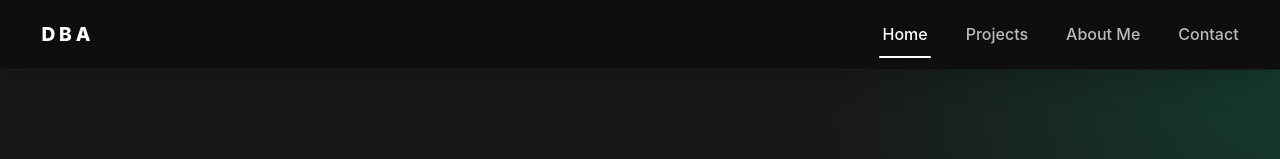
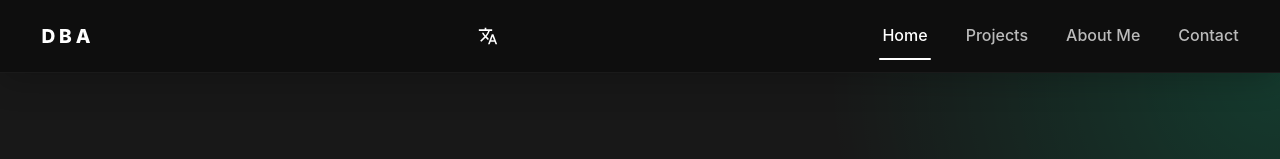
Before and after one commit to GoDie910/personal-website, a Vue app: page / in a window 1280 px wide. Shown: the top 159 px of the page. Built offline with nearby package versions, Linux system fonts and the light colour scheme.

Commit message:
AppNavbar: LanguageSelector working

```diff
--- a/package.json
+++ b/package.json
@@ -16,8 +16,10 @@
   },
   "dependencies": {
     "@iconify/vue": "^5.0.1",
+    "@mdi/js": "^7.4.47",
     "pinia": "^3.0.4",
     "vue": "^3.5.32",
+    "vue-i18n": "^11.4.6",
     "vue-router": "^5.0.4"
   },
   "devDependencies": {
--- a/src/App.vue
+++ b/src/App.vue
@@ -1,6 +1,23 @@
 <script setup lang="ts">
-import { RouterView } from 'vue-router'
-import AppNavbar from '@/components/layout/AppNavbar.vue'
+  import { watch } from 'vue'
+  import { RouterView } from 'vue-router'
+  import { useI18n } from 'vue-i18n'
+  import { useAppStore } from '@/stores/app'
+
+  import AppNavbar from '@/components/layout/AppNavbar.vue'
+
+  const { locale } = useI18n()
+  const appStore = useAppStore()
+
+  // Sync locale
+  watch(
+    () => appStore.locale,
+    newLocale => {
+      locale.value = newLocale
+      document.documentElement.lang = newLocale
+    },
+    { immediate: true },
+  )
 </script>
 
 <template>
--- a/src/components/layout/AppNavbar.vue
+++ b/src/components/layout/AppNavbar.vue
@@ -1,6 +1,7 @@
 
 <script setup lang="ts">
   import { RouterLink } from 'vue-router'
+  import LanguageSelector from '../navigation/LanguageSelector.vue';
 
   const links = [
     {
@@ -31,6 +32,8 @@ const links = [
       >
         DBA
       </RouterLink>
+
+      <LanguageSelector></LanguageSelector>
 
       <nav class="nav-links">
         <RouterLink
--- /dev/null
+++ b/src/components/navigation/LanguageSelector.vue
@@ -0,0 +1,196 @@
+<script setup lang="ts">
+import { computed, ref, onMounted, onBeforeUnmount } from 'vue'
+
+import { locales } from '@/translations'
+import { useAppStore } from '@/stores/app'
+import type { Locale } from '@/types'
+import { mdiTranslate } from '@mdi/js'
+
+const appStore = useAppStore()
+
+const isOpen = ref(false)
+
+const locale = computed({
+  get: () => appStore.locale,
+  set: (value: string) => {
+    appStore.locale = value as Locale
+  },
+})
+
+const dropdownRef = ref<HTMLElement | null>(null)
+
+function selectLanguage(lang: Locale) {
+  locale.value = lang
+  isOpen.value = false
+}
+
+function handleClickOutside(event: MouseEvent) {
+  if (
+    dropdownRef.value &&
+    !dropdownRef.value.contains(event.target as Node)
+  ) {
+    isOpen.value = false
+  }
+}
+
+onMounted(() => {
+  document.addEventListener('click', handleClickOutside)
+})
+
+onBeforeUnmount(() => {
+  document.removeEventListener('click', handleClickOutside)
+})
+</script>
+
+<template>
+  <div
+    ref="dropdownRef"
+    class="language-selector"
+  >
+    <button
+      class="language-button"
+      type="button"
+      @click="isOpen = !isOpen"
+    >
+      <svg
+        viewBox="0 0 24 24"
+        width="20"
+        height="20"
+        aria-hidden="true"
+      >
+        <path
+          :d="mdiTranslate"
+          fill="currentColor"
+        />
+      </svg>
+    </button>
+
+    <Transition name="dropdown">
+      <div
+        v-if="isOpen"
+        class="language-dropdown"
+      >
+        <button
+          v-for="lang in locales"
+          :key="lang"
+          class="language-option"
+          :class="{ active: locale === lang }"
+          @click="selectLanguage(lang)"
+        >
+          {{ lang.toUpperCase() }}
+        </button>
+      </div>
+    </Transition>
+  </div>
+</template>
+
+<style scoped>
+.language-selector {
+  position: relative;
+}
+
+.language-button {
+  display: flex;
+  align-items: center;
+  justify-content: center;
+
+  width: 2.5rem;
+  height: 2.5rem;
+
+  border: none;
+  border-radius: 999rem;
+
+  background: transparent;
+
+  color: white;
+
+  cursor: pointer;
+
+  font-size: 1.2rem;
+
+  transition:
+    background-color 0.2s ease,
+    transform 0.2s ease;
+}
+
+.language-button:hover {
+  background: rgba(255, 255, 255, 0.08);
+
+  transform: translateY(-0.1rem);
+}
+
+.language-dropdown {
+  position: absolute;
+
+  top: calc(100% + 0.5rem);
+  right: 0;
+
+  min-width: 5rem;
+
+  overflow: hidden;
+
+  border: 0.0625rem solid rgba(255, 255, 255, 0.08);
+  border-radius: 0.75rem;
+
+  backdrop-filter: blur(1rem);
+
+  background: rgba(15, 15, 15, 0.95);
+
+  box-shadow: 0 1rem 2rem rgba(0, 0, 0, 0.25);
+
+  z-index: 1000;
+}
+
+.language-option {
+  display: block;
+
+  width: 100%;
+
+  padding: 0.75rem 1rem;
+
+  border: none;
+
+  background: transparent;
+
+  color: rgba(255, 255, 255, 0.75);
+
+  font-size: 0.9rem;
+  font-weight: 500;
+
+  text-align: center;
+
+  cursor: pointer;
+
+  transition:
+    background-color 0.2s ease,
+    color 0.2s ease;
+}
+
+.language-option:hover {
+  background: rgba(255, 255, 255, 0.08);
+
+  color: white;
+}
+
+.language-option.active {
+  color: white;
+
+  background: rgba(255, 255, 255, 0.12);
+}
+
+/* Transition */
+
+.dropdown-enter-active,
+.dropdown-leave-active {
+  transition:
+    opacity 0.15s ease,
+    transform 0.15s ease;
+}
+
+.dropdown-enter-from,
+.dropdown-leave-to {
+  opacity: 0;
+
+  transform: translateY(-0.25rem);
+}
+</style>
```
Also changed, not shown: 1 other file (tests, documents, lock files or other folders). Lines whose indentation alone changed are shown as unchanged.
